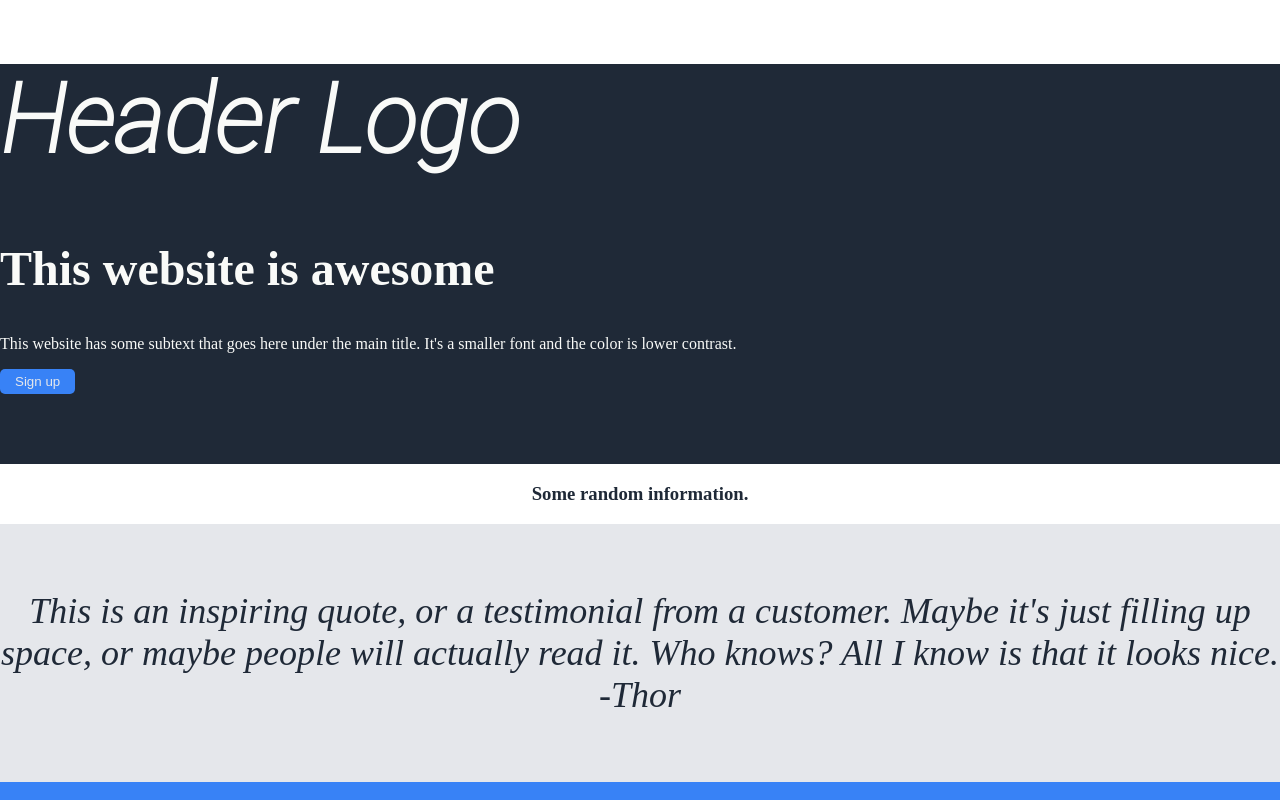
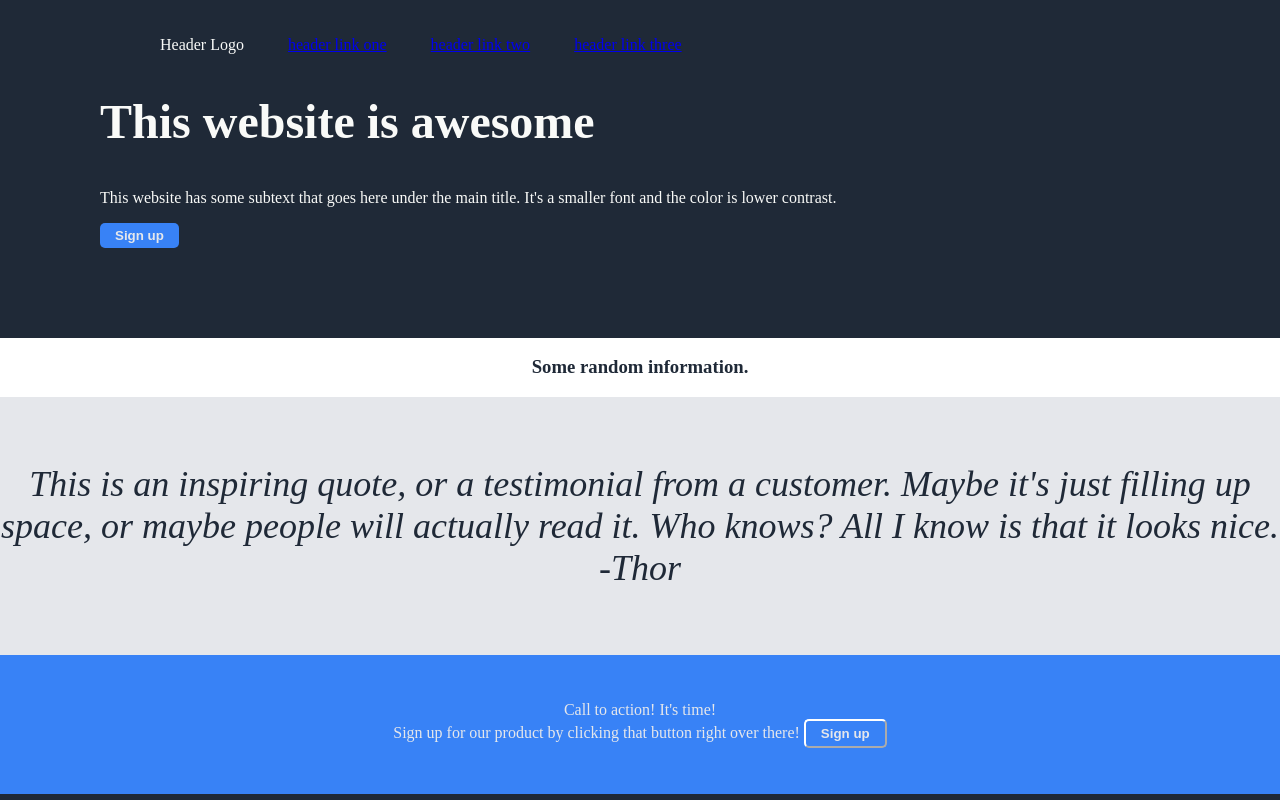
Before and after one commit to Barnabas-cyber/Main_CSS, a plain HTML site: page index.html in a window 1280 px wide. Shown: the top 800 px of the page. Drawn offline with Linux system fonts and the light colour scheme.

```diff
--- a/css/styles.css
+++ b/css/styles.css
@@ -5,6 +5,7 @@
 
 body {
     margin: 0%;
+    padding: 0%;
     /* background: #0000ff; */
 }
 
@@ -31,8 +32,22 @@ h2 {
 .header {
     background-color: #1F2937;
     color: #F9FAF8;
+    /* display: flex; */
+    justify-content: flex-end;
+    align-items: center;
+    padding: 20px 100px;
 }
-
+.header li{
+    padding: 0 20px;
+    list-style: none;
+    display: inline-block;
+}
+.nav {
+    /* display: flex; */
+}
+.nav a{
+    flex: 3;
+}
 /* information */
 .information {
     background-color: #ffffff;
@@ -47,6 +62,9 @@ h2 {
     text-align: center;
     padding-top: 30px;
     padding-bottom: 30px;
+    /* display: flex;
+    justify-content: center;
+    align-items: center; */
 }
 
 .action {
@@ -67,6 +85,18 @@ h2 {
     padding: 5px 15px;
     border: none;
     margin-bottom: 70px;
+    font-weight: bold;
+    cursor: pointer;
+
+}
+
+/* buttons hover */
+.button1:hover {
+    background-color: #6495ed;
+}
+
+.button2:hover {
+    background-color: #6495ed;
 }
 
 .button2 {
@@ -74,7 +104,9 @@ h2 {
     color: #E5E7EB;
     border-radius: 5px;
     padding: 5px 15px;
-    border-color:#ffffff;
+    border-color: #ffffff;
+    font-weight: bold;
+    cursor: pointer;
 }
 
 /* footer */
--- a/index.html
+++ b/index.html
@@ -10,16 +10,21 @@
 </head>
 
 <body>
-    <div class="header">
-        <div class="logo">
-            <h1>Header Logo</h1>
-        </div>
+    <header class="header">
+        <nav class="nav">
+            <ul>
+                <li><a class="logo">Header Logo</a></li>
+                <li><a href="#">header link one</a></li>
+                <li><a href="#">header link two</a></li>
+                <li><a href="#">header link three</a></li>
+            </ul>
+        </nav>
 
         <h2>This website is awesome</h2>
         <p>This website has some subtext that goes here under the main title. It's a smaller font and the color is lower
             contrast.</p>
         <button class="button1">Sign up</button>
-    </div>
+    </header>
     <div class="information">
 
         <h3 class="h3">Some random information.</h3>
```
